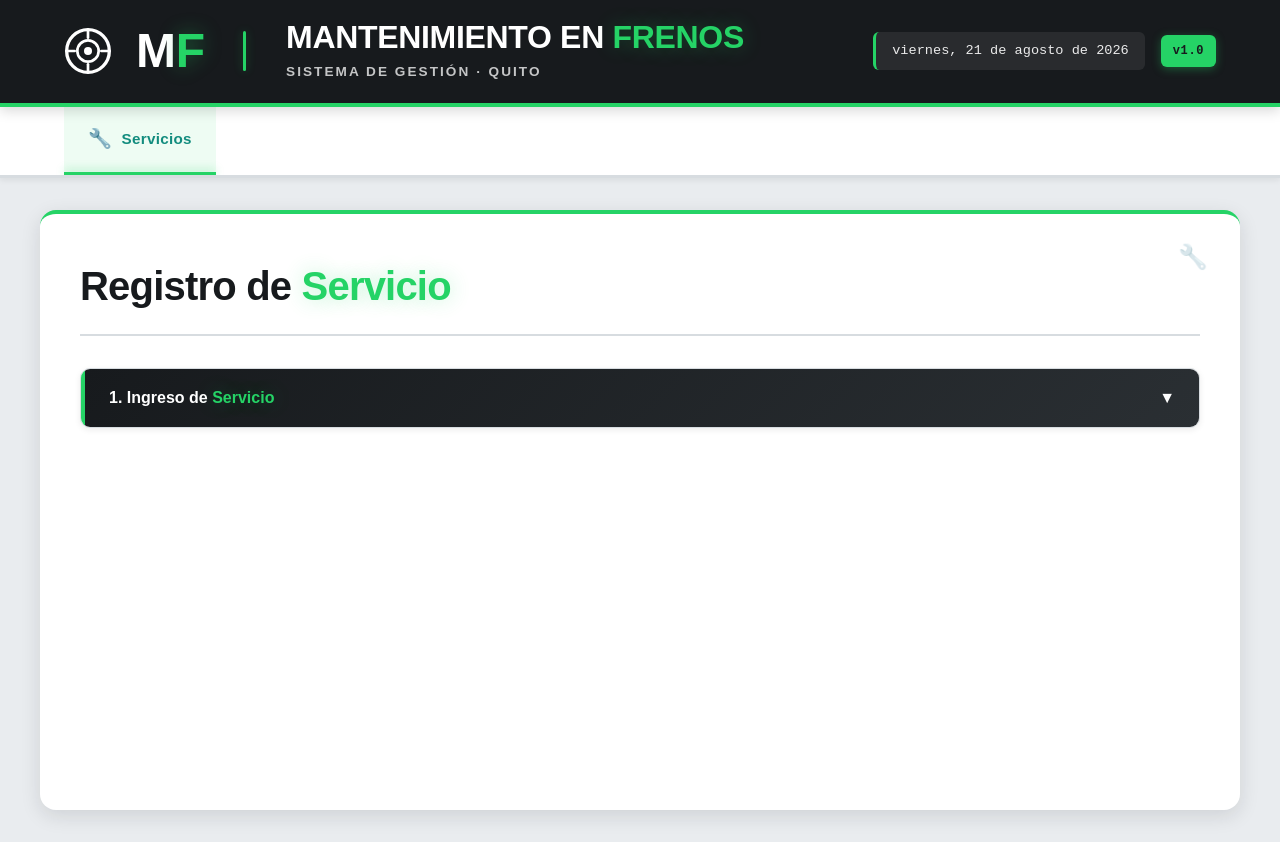
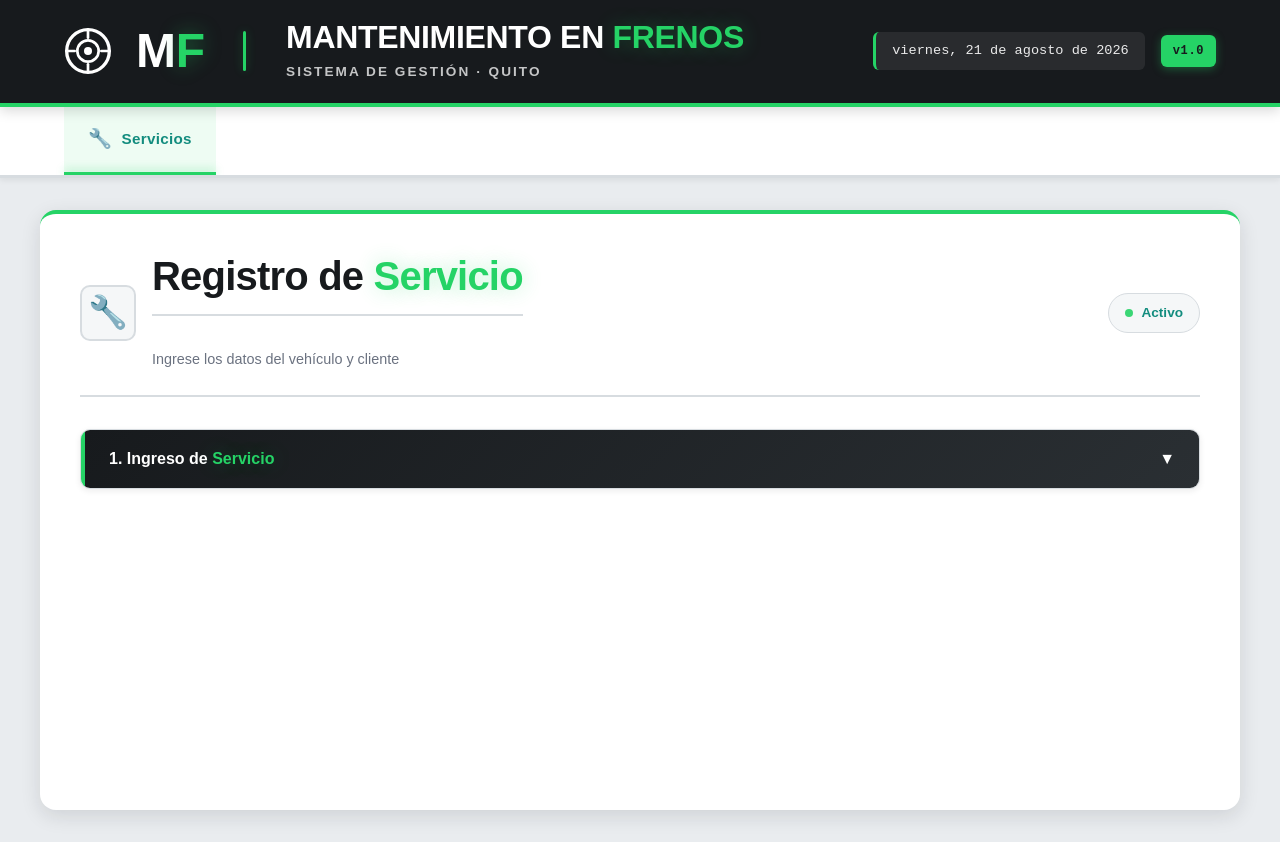
Before and after one commit to frenosmfec-ui/MF---Sistema-de-Gestion, a React (Vite) app: page / in a window 1280 px wide. Built offline with nearby package versions, Linux system fonts and the light colour scheme.

Commit message:
Agregar componente PageHeader y actualizar App.jsx y App.css

```diff
--- a/src/App.css
+++ b/src/App.css
@@ -30,16 +30,6 @@
   text-shadow: 0 0 20px rgba(37, 211, 102, 0.3);
 }
 
-/* Badge decorativo en la esquina superior derecha */
-.app-main::before {
-  content: '🔧';
-  position: absolute;
-  top: 1.5rem;
-  right: 2rem;
-  font-size: 1.5rem;
-  opacity: 0.3;
-}
-
 /* Responsive */
 @media (max-width: 768px) {
   .app-main {
--- a/src/App.jsx
+++ b/src/App.jsx
@@ -1,5 +1,6 @@
 import Header from './components/Header';
 import Nav from './components/Nav';
+import PageHeader from './components/PageHeader';
 import IngresoServicio from './components/IngresoServicio';
 import './App.css';
 
@@ -10,7 +11,11 @@ function App() {
       <Nav />
 
       <main className="app-main">
-        <h2>Registro de <span className="highlight">Servicio</span></h2>
+        <PageHeader
+          title={<>Registro de <span className="highlight">Servicio</span></>}
+          subtitle="Ingrese los datos del vehículo y cliente"
+          icon="🔧"
+        />
         <IngresoServicio />
       </main>
     </>
--- /dev/null
+++ b/src/components/PageHeader.css
@@ -0,0 +1,89 @@
+/* =========================================================
+   MF - PageHeader (Título de página reutilizable)
+   ========================================================= */
+
+.page-header {
+  display: flex;
+  align-items: center;
+  justify-content: space-between;
+  margin-bottom: 2rem;
+  padding-bottom: 1.5rem;
+  border-bottom: 2px solid var(--color-gris-borde);
+}
+
+.page-header-content {
+  display: flex;
+  align-items: center;
+  gap: 1rem;
+}
+
+.page-header-icon {
+  font-size: 2rem;
+  background: var(--color-gris-suave);
+  width: 56px;
+  height: 56px;
+  display: grid;
+  place-items: center;
+  border-radius: var(--radius-md);
+  border: 2px solid var(--color-gris-borde);
+}
+
+.page-header h2 {
+  font-size: clamp(1.75rem, 4vw, 2.25rem);
+  margin: 0;
+  color: var(--color-grafito);
+  font-weight: 800;
+  letter-spacing: -0.02em;
+  line-height: 1.1;
+}
+
+.page-subtitle {
+  margin: 0.25rem 0 0 0;
+  color: var(--color-gris-medio);
+  font-size: 0.9rem;
+}
+
+.page-header-badge {
+  display: flex;
+  align-items: center;
+  gap: 0.5rem;
+  background: var(--color-gris-suave);
+  padding: 0.5rem 1rem;
+  border-radius: 999px;
+  font-size: 0.85rem;
+  font-weight: 600;
+  color: var(--color-verde-oscuro);
+  border: 1px solid var(--color-gris-borde);
+}
+
+.badge-dot {
+  width: 8px;
+  height: 8px;
+  background: var(--color-verde-mf);
+  border-radius: 50%;
+  animation: pulse 2s infinite;
+}
+
+@keyframes pulse {
+  0%, 100% { opacity: 1; }
+  50% { opacity: 0.5; }
+}
+
+/* Responsive */
+@media (max-width: 768px) {
+  .page-header {
+    flex-direction: column;
+    align-items: flex-start;
+    gap: 1rem;
+  }
+
+  .page-header-icon {
+    width: 48px;
+    height: 48px;
+    font-size: 1.5rem;
+  }
+
+  .page-header h2 {
+    font-size: 1.5rem;
+  }
+}
--- /dev/null
+++ b/src/components/PageHeader.jsx
@@ -0,0 +1,19 @@
+import './PageHeader.css';
+
+export default function PageHeader({ title, subtitle, icon = '🔧' }) {
+  return (
+    <div className="page-header">
+      <div className="page-header-content">
+        <span className="page-header-icon">{icon}</span>
+        <div>
+          <h2>{title}</h2>
+          {subtitle && <p className="page-subtitle">{subtitle}</p>}
+        </div>
+      </div>
+      <div className="page-header-badge">
+        <span className="badge-dot"></span>
+        Activo
+      </div>
+    </div>
+  );
+}
```
